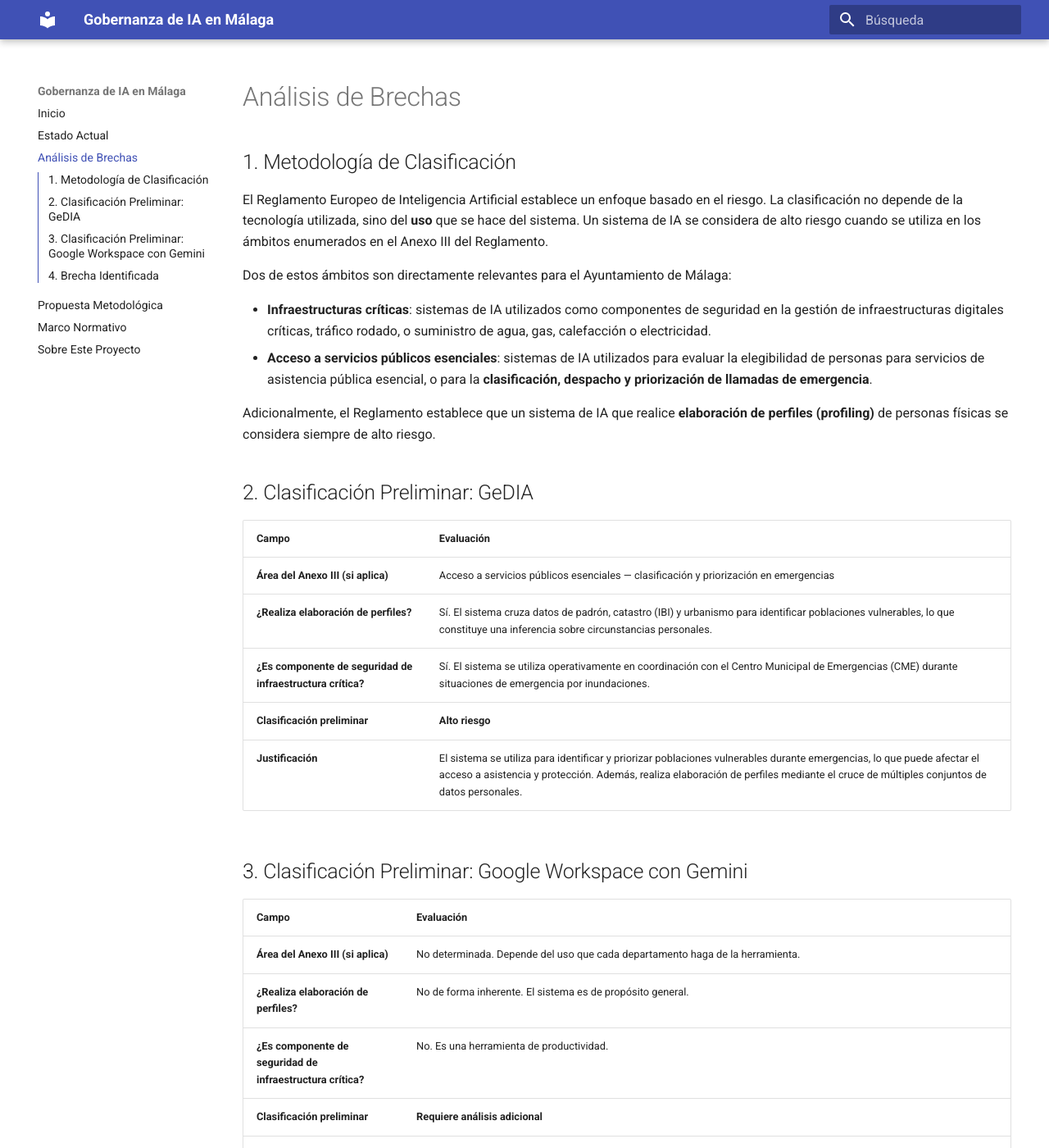
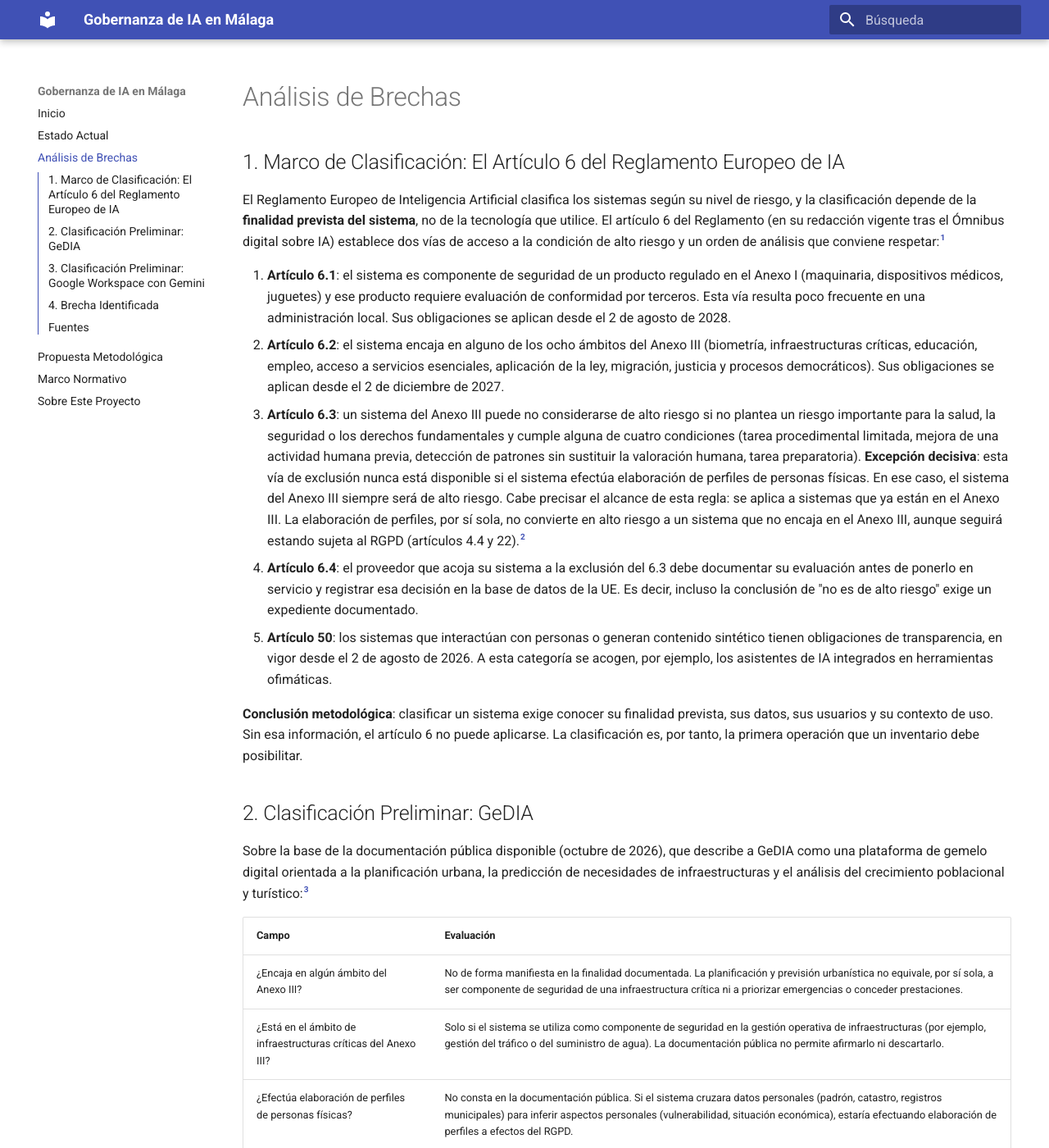
Before and after one commit to houda-benlemmouden/malaga-ai-governance, an MkDocs documentation site: the page built from docs/gap-analysis.md, in a window 1280 px wide and 1400 px high. Shown: the whole window at 82% size. Built offline with MkDocs 1.6.1 and Material for MkDocs 9.7.7, drawn with Linux system fonts in a browser that asks for light colours; some of the changed text lies outside the part shown.

Commit message:
fix gap analysis

```diff
--- a/docs/gap-analysis.md
+++ b/docs/gap-analysis.md
@@ -1,42 +1,60 @@
 # Análisis de Brechas
 
-## 1. Metodología de Clasificación
+## 1. Marco de Clasificación: El Artículo 6 del Reglamento Europeo de IA
 
-El Reglamento Europeo de Inteligencia Artificial establece un enfoque basado en el riesgo. La clasificación no depende de la tecnología utilizada, sino del **uso** que se hace del sistema. Un sistema de IA se considera de alto riesgo cuando se utiliza en los ámbitos enumerados en el Anexo III del Reglamento.
+El Reglamento Europeo de Inteligencia Artificial clasifica los sistemas según su nivel de riesgo, y la clasificación depende de la **finalidad prevista del sistema**, no de la tecnología que utilice. El artículo 6 del Reglamento (en su redacción vigente tras el Ómnibus digital sobre IA) establece dos vías de acceso a la condición de alto riesgo y un orden de análisis que conviene respetar:[^1]
 
-Dos de estos ámbitos son directamente relevantes para el Ayuntamiento de Málaga:
+1. **Artículo 6.1**: el sistema es componente de seguridad de un producto regulado en el Anexo I (maquinaria, dispositivos médicos, juguetes) y ese producto requiere evaluación de conformidad por terceros. Esta vía resulta poco frecuente en una administración local. Sus obligaciones se aplican desde el 2 de agosto de 2028.
+2. **Artículo 6.2**: el sistema encaja en alguno de los ocho ámbitos del Anexo III (biometría, infraestructuras críticas, educación, empleo, acceso a servicios esenciales, aplicación de la ley, migración, justicia y procesos democráticos). Sus obligaciones se aplican desde el 2 de diciembre de 2027.
+3. **Artículo 6.3**: un sistema del Anexo III puede no considerarse de alto riesgo si no plantea un riesgo importante para la salud, la seguridad o los derechos fundamentales y cumple alguna de cuatro condiciones (tarea procedimental limitada, mejora de una actividad humana previa, detección de patrones sin sustituir la valoración humana, tarea preparatoria). **Excepción decisiva**: esta vía de exclusión nunca está disponible si el sistema efectúa elaboración de perfiles de personas físicas. En ese caso, el sistema del Anexo III siempre será de alto riesgo. Cabe precisar el alcance de esta regla: se aplica a sistemas que ya están en el Anexo III. La elaboración de perfiles, por sí sola, no convierte en alto riesgo a un sistema que no encaja en el Anexo III, aunque seguirá estando sujeta al RGPD (artículos 4.4 y 22).[^2]
+4. **Artículo 6.4**: el proveedor que acoja su sistema a la exclusión del 6.3 debe documentar su evaluación antes de ponerlo en servicio y registrar esa decisión en la base de datos de la UE. Es decir, incluso la conclusión de "no es de alto riesgo" exige un expediente documentado.
+5. **Artículo 50**: los sistemas que interactúan con personas o generan contenido sintético tienen obligaciones de transparencia, en vigor desde el 2 de agosto de 2026. A esta categoría se acogen, por ejemplo, los asistentes de IA integrados en herramientas ofimáticas.
 
-- **Infraestructuras críticas**: sistemas de IA utilizados como componentes de seguridad en la gestión de infraestructuras digitales críticas, tráfico rodado, o suministro de agua, gas, calefacción o electricidad.
-- **Acceso a servicios públicos esenciales**: sistemas de IA utilizados para evaluar la elegibilidad de personas para servicios de asistencia pública esencial, o para la **clasificación, despacho y priorización de llamadas de emergencia**.
-
-Adicionalmente, el Reglamento establece que un sistema de IA que realice **elaboración de perfiles (profiling)** de personas físicas se considera siempre de alto riesgo.
+**Conclusión metodológica**: clasificar un sistema exige conocer su finalidad prevista, sus datos, sus usuarios y su contexto de uso. Sin esa información, el artículo 6 no puede aplicarse. La clasificación es, por tanto, la primera operación que un inventario debe posibilitar.
 
 ## 2. Clasificación Preliminar: GeDIA
 
+Sobre la base de la documentación pública disponible (octubre de 2026), que describe a GeDIA como una plataforma de gemelo digital orientada a la planificación urbana, la predicción de necesidades de infraestructuras y el análisis del crecimiento poblacional y turístico:[^3]
+
 | Campo | Evaluación |
-|-------|------------|
-| **Área del Anexo III (si aplica)** | Acceso a servicios públicos esenciales — clasificación y priorización en emergencias |
-| **¿Realiza elaboración de perfiles?** | Sí. El sistema cruza datos de padrón, catastro (IBI) y urbanismo para identificar poblaciones vulnerables, lo que constituye una inferencia sobre circunstancias personales. |
-| **¿Es componente de seguridad de infraestructura crítica?** | Sí. El sistema se utiliza operativamente en coordinación con el Centro Municipal de Emergencias (CME) durante situaciones de emergencia por inundaciones. |
-| **Clasificación preliminar** | **Alto riesgo** |
-| **Justificación** | El sistema se utiliza para identificar y priorizar poblaciones vulnerables durante emergencias, lo que puede afectar el acceso a asistencia y protección. Además, realiza elaboración de perfiles mediante el cruce de múltiples conjuntos de datos personales. |
+| --- | --- |
+| ¿Encaja en algún ámbito del Anexo III? | No de forma manifiesta en la finalidad documentada. La planificación y previsión urbanística no equivale, por sí sola, a ser componente de seguridad de una infraestructura crítica ni a priorizar emergencias o conceder prestaciones. |
+| ¿Está en el ámbito de infraestructuras críticas del Anexo III? | Solo si el sistema se utiliza como componente de seguridad en la gestión operativa de infraestructuras (por ejemplo, gestión del tráfico o del suministro de agua). La documentación pública no permite afirmarlo ni descartarlo. |
+| ¿Efectúa elaboración de perfiles de personas físicas? | No consta en la documentación pública. Si el sistema cruzara datos personales (padrón, catastro, registros municipales) para inferir aspectos personales (vulnerabilidad, situación económica), estaría efectuando elaboración de perfiles a efectos del RGPD. |
+| **Clasificación con la información pública disponible** | **No determinable.** |
+
+Esta indeterminación no es un fallo del análisis: es la demostración del problema. El artículo 6 exige conocer la finalidad prevista y el tratamiento de datos del sistema, y esa información no es pública para ninguno de los sistemas municipales conocidos. Una ficha de sistema completa, del tipo que propone este documento, permitiría resolver la clasificación en horas.
+
+**Análisis condicional.** Si la verificación documental revelara que GeDIA se utiliza en la gestión operativa de emergencias (priorización de llamadas, despacho de recursos, identificación de poblaciones afectadas) o que cruza datos personales para evaluar circunstancias personales, el sistema entraría en el ámbito del Anexo III (acceso a servicios públicos esenciales, e infraestructuras críticas si aplica) y la vía de exclusión del 6.3 quedaría cerrada en caso de elaboración de perfiles. En ese escenario, la clasificación sería de alto riesgo, con las obligaciones correspondientes a partir del 2 de diciembre de 2027.
 
 ## 3. Clasificación Preliminar: Google Workspace con Gemini
 
 | Campo | Evaluación |
-|-------|------------|
-| **Área del Anexo III (si aplica)** | No determinada. Depende del uso que cada departamento haga de la herramienta. |
-| **¿Realiza elaboración de perfiles?** | No de forma inherente. El sistema es de propósito general. |
-| **¿Es componente de seguridad de infraestructura crítica?** | No. Es una herramienta de productividad. |
-| **Clasificación preliminar** | **Requiere análisis adicional** |
-| **Justificación** | Al tratarse de un sistema de propósito general desplegado a más de 3.500 empleados, su clasificación depende del uso concreto. Algunos usos podrían ser de alto riesgo (por ejemplo, si se utiliza para evaluar solicitudes de ayuda social), mientras que otros serían de riesgo mínimo. La clasificación debe realizarse a nivel de caso de uso, no de herramienta. |
+| --- | --- |
+| ¿Encaja la herramienta, como producto, en el Anexo III? | No. Es una suite de productividad de propósito general con un modelo de IA integrado. |
+| ¿Pueden encajar usos concretos de la herramienta en el Anexo III? | Sí. Depende del uso que cada departamento haga de ella. Ejemplos potenciales: cribado de candidaturas en selección de personal (ámbito de empleo), evaluación automatizada del desempeño, o apoyo a decisiones sobre solicitudes de ayudas (ámbito de servicios esenciales). |
+| ¿Aplica el artículo 50 (transparencia)? | Sí, en vigor desde el 2 de agosto de 2026. Las personas que interactúan con el asistente deben ser informadas de que interactúan con IA, salvo excepciones, y el contenido generado debe identificarse cuando sea pertinente. |
+| ¿Aplica el RGPD? | Siempre que circulen datos personales por las herramientas, con las obligaciones habituales (base jurídica, minimización, EIPD cuando proceda). El uso de Gemini sobre datos de la ciudadanía o de empleados puede requerir evaluación de impacto. |
+| **Clasificación preliminar** | **Requiere análisis por caso de uso.** La herramienta, como tal, no es de alto riesgo; algunos de sus usos departamentales podrían serlo. |
+
+**Implicación práctica.** Con más de 3.500 usuarios, la probabilidad de que existan usos de alto riesgo entre los departamentos es elevada.[^4] La única forma de detectarlos es un registro de casos de uso: cada departamento que utilice capacidades de IA sobre datos de personas debería declarar qué hace, con qué datos y con qué efectos. Este registro puede integrarse en el inventario general propuesto en este documento, y su coste es marginal frente al riesgo de una clasificación errónea.
 
 ## 4. Brecha Identificada
 
-El análisis anterior revela una brecha operativa significativa:
+El análisis anterior revela una brecha con tres capas:
 
-- La Declaración de Málaga compromete a las entidades a elaborar un inventario de sistemas de IA.
-- El Reglamento Europeo de IA exige que los sistemas de alto riesgo cumplan obligaciones específicas.
-- Sin embargo, **no existe una metodología definida** para identificar los sistemas de IA en uso, clasificarlos según su nivel de riesgo, y documentarlos en un registro accesible.
+- **Brecha de información**: no existe documentación pública (ni, a saber, interna verificable) que permita aplicar el artículo 6 a los sistemas conocidos. Ni siquiera la exclusión del 6.3, que exige documentar la evaluación, podría sustanciarse hoy.
+- **Brecha de obligación**: la Declaración de Málaga compromete a las entidades a elaborar un inventario antes del próximo Congreso de RECI, y el calendario del Reglamento (transparencia ya en vigor, alto riesgo desde diciembre de 2027) convierte ese inventario en condición previa de cumplimiento.
+- **Brecha metodológica**: ningún documento de referencia define cómo ejecutar la identificación, la clasificación y el registro de los sistemas. Esta última capa es la que aborda la propuesta de este documento.
 
-Esta brecha es el objeto de la propuesta que se presenta en la siguiente sección.
+---
+
+## Fuentes
+
+[^1]: Artículo 6 del Reglamento (UE) 2024/1689, en su redacción vigente. Texto consolidado disponible en el Servicio de asistencia del AI Act de la Comisión Europea: [https://ai-act-service-desk.ec.europa.eu/es/ai-act/article-6](https://ai-act-service-desk.ec.europa.eu/es/ai-act/article-6) y en EUR-Lex: [https://eur-lex.europa.eu/eli/reg/2024/1689/oj](https://eur-lex.europa.eu/eli/reg/2024/1689/oj)
+
+[^2]: Reglamento (UE) 2016/679 (RGPD), artículo 4.4 (definición de elaboración de perfiles) y artículo 22 (decisiones individuales automatizadas). Texto consolidado disponible en: [https://eur-lex.europa.eu/eli/reg/2016/679/oj](https://eur-lex.europa.eu/eli/reg/2016/679/oj)
+
+[^3]: Documentación pública del proyecto GeDIA (Grupo Cibernos). Disponible en: [https://www.grupocibernos.com/proyecto-gedia](https://www.grupocibernos.com/proyecto-gedia)
+
+[^4]: Nota de prensa del Ayuntamiento de Málaga sobre Google Workspace con Gemini (18 de diciembre de 2025). Disponible en: [https://www.malaga.eu/el-ayuntamiento/notas-de-prensa/detalle-de-la-nota-de-prensa/index.html?id=177140](https://www.malaga.eu/el-ayuntamiento/notas-de-prensa/detalle-de-la-nota-de-prensa/index.html?id=177140)
```
